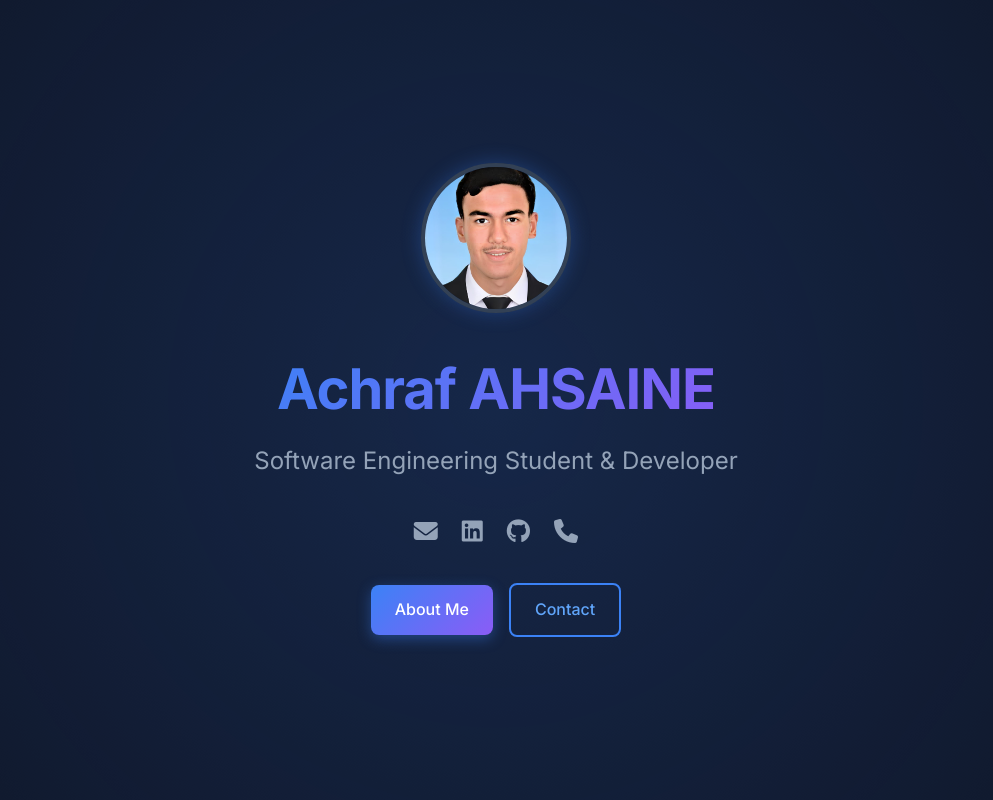
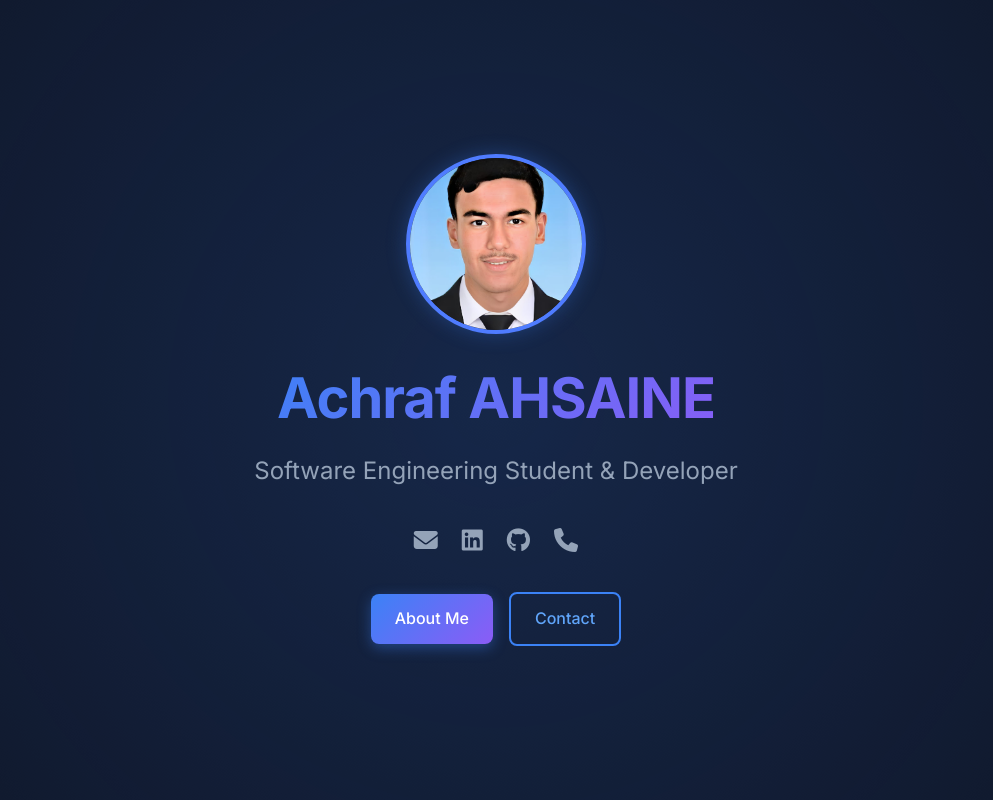
Before and after one commit to aahsaine0203-lab/achrafahsaine.github.io, a React (Vite) app: page / in a window 1280 px wide. Shown: the top 800 px of the page, without its empty margins (144-1137 px from the left). Built offline with nearby package versions, Linux system fonts and the light colour scheme.

Commit message:
init: cv project

```diff
--- a/src/css/components.css
+++ b/src/css/components.css
@@ -26,14 +26,14 @@
 }
 
 .profile-img {
-  width: 150px;
-  height: 150px;
+  width: 180px;
+  height: 180px;
+  object-fit: cover;
   border-radius: 50%;
-  object-fit: cover;
-  border: 4px solid var(--border-color);
+  border: 4px solid #4f7cff;
+  display: block;
+  margin: 0 auto 20px auto;
   box-shadow: 0 0 20px rgba(59, 130, 246, 0.3);
-  margin-bottom: 1.5rem;
-  transition: var(--transition);
 }
 
 .profile-img:hover {
```
